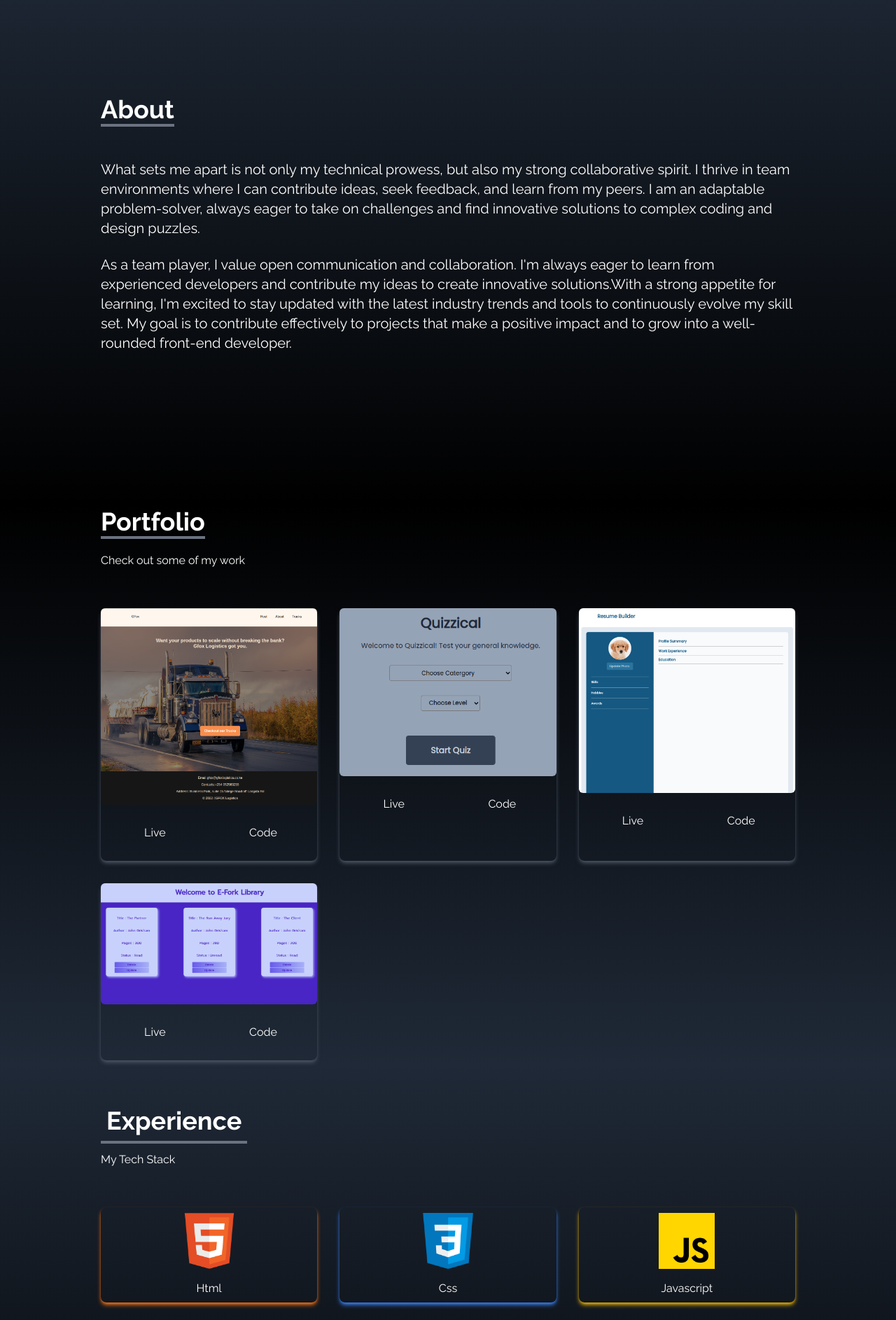
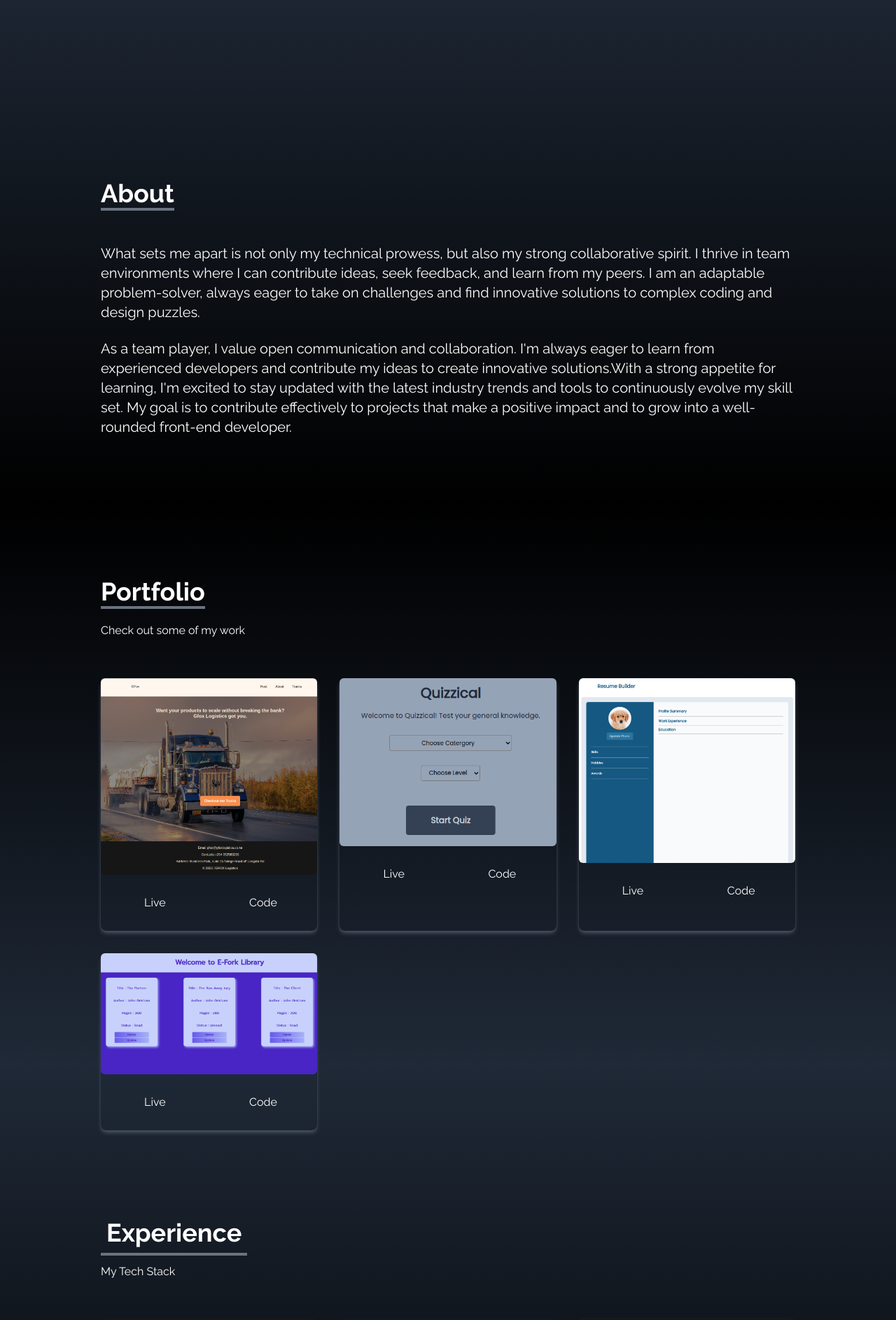
Before and after one commit to SteveMuiyuro/Portfolio_Site, a React (Vite) app: page / in a window 1280 px wide. Shown: the part 880-2766 px from the top of the page at 70% size. Built offline with nearby package versions, Linux system fonts and the light colour scheme; a web font is replaced by a local one.

Commit message:
Adjust Margins

```diff
--- a/src/components/About.jsx
+++ b/src/components/About.jsx
@@ -4,10 +4,10 @@ export default function About() {
   return (
     <div
       name="about"
-      className="w-full h-screen bg-gradient-to-b from-gray-800 to-black text-white"
+      className="w-full h-screen bg-gradient-to-b from-gray-800 to-black text-white "
     >
-      <div className="max-w-screen-lg p-4 mx-auto flex flex-col justify-center w-full h-full">
-        <div className="pb-8">
+      <div className="max-w-screen-lg p-4 mx-auto flex flex-col justify-center w-full h-full ">
+        <div className="pb-8 mt-60">
           <p className="text-4xl font-bold inline border-b-4 border-gray-500">
             About
           </p>
--- a/src/components/Contact.jsx
+++ b/src/components/Contact.jsx
@@ -4,9 +4,9 @@ export default function Contact() {
   return (
     <div
       name="contact"
-      className="w-full h-screen bg-gradient-to-b from-black to-gray-800 p-4 text-white"
+      className="w-full h-screen bg-gradient-to-b from-black to-gray-800 p-4 text-white "
     >
-      <div className="flex flex-col p-4 justify-center max-w-screen-lg mx-auto h-full">
+      <div className="flex flex-col p-4 justify-center max-w-screen-lg mx-auto h-full mt-80">
         <div className="pb-8">
           <p className="text-4xl font-hold inline border-b-4 border-gray-500">
             Contact
--- a/src/components/Experience.jsx
+++ b/src/components/Experience.jsx
@@ -27,7 +27,7 @@ export default function Experience() {
       className="bg-gradient-to-b from-gray-800 to-black w-full h-screen"
     >
       <div className="max-w-screen-lg mx-auto p-4 flex flex-col justify-center w-full h-full text-white">
-        <div>
+        <div className="mt-80">
           <p className="text-4xl font-bold border-b-4 border-gray-500 p-2 inline">
             Experience
           </p>
--- a/src/components/Home.jsx
+++ b/src/components/Home.jsx
@@ -25,7 +25,7 @@ export default function Home() {
               to="portfolio"
               smooth
               duration={500}
-              className="group text-white w-fit px-6 py-3 my-2 flex items-center rounded-md bg-gradient-to-r from-cyan-500 to-blue-500 cursor-pointer"
+              className="group text-white w-fit px-6 py-3 my-2 flex items-center rounded-md bg-gradient-to-r from-cyan-500 to-blue-500 cursor-pointer mb-10"
             >
               View Portfolio
               <span className="group-hover:rotate-90 duration-300">
--- a/src/components/Portfolio.jsx
+++ b/src/components/Portfolio.jsx
@@ -48,14 +48,14 @@ export default function Portfolio() {
       className="bg-gradient-to-b from-black to-gray-800 w-full text-white md:h-screen"
     >
       <div className="max-w-screen-lg p-4 mx-auto flex flex-col justify-center w-full h-full">
-        <div className="pb-8">
+        <div className="pb-8 mt-60">
           <p className="text-4xl font-bold inline border-b-4 border-gray-500">
             Portfolio
           </p>
           <p className="py-6">Check out some of my work </p>
         </div>
 
-        <div className="grid sm:grid-cols-2 md:grid-cols-3 gap-8 px-12 sm:px-0">
+        <div className="grid sm:grid-cols-2 md:grid-cols-3 gap-8 px-12 sm:px-0 mb-10">
           {portfolios.map(({ id, src }) => (
             <div key={id} className="shadow-md shadow-gray-600 rounded-lg">
               <img
```
